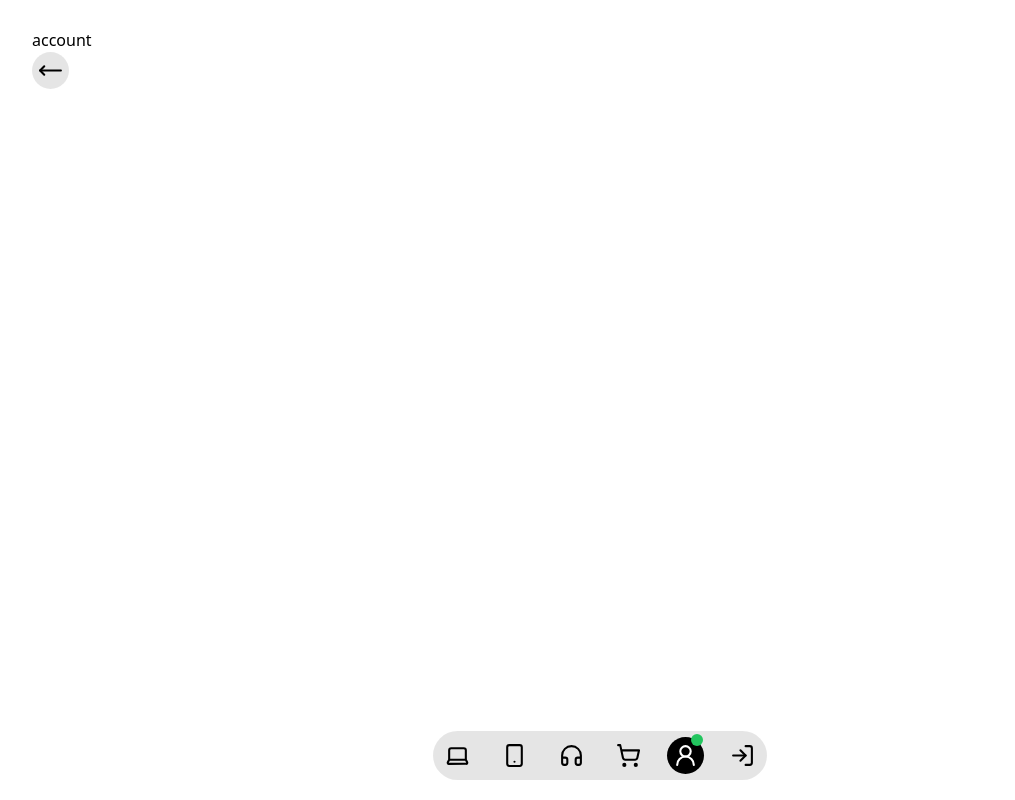
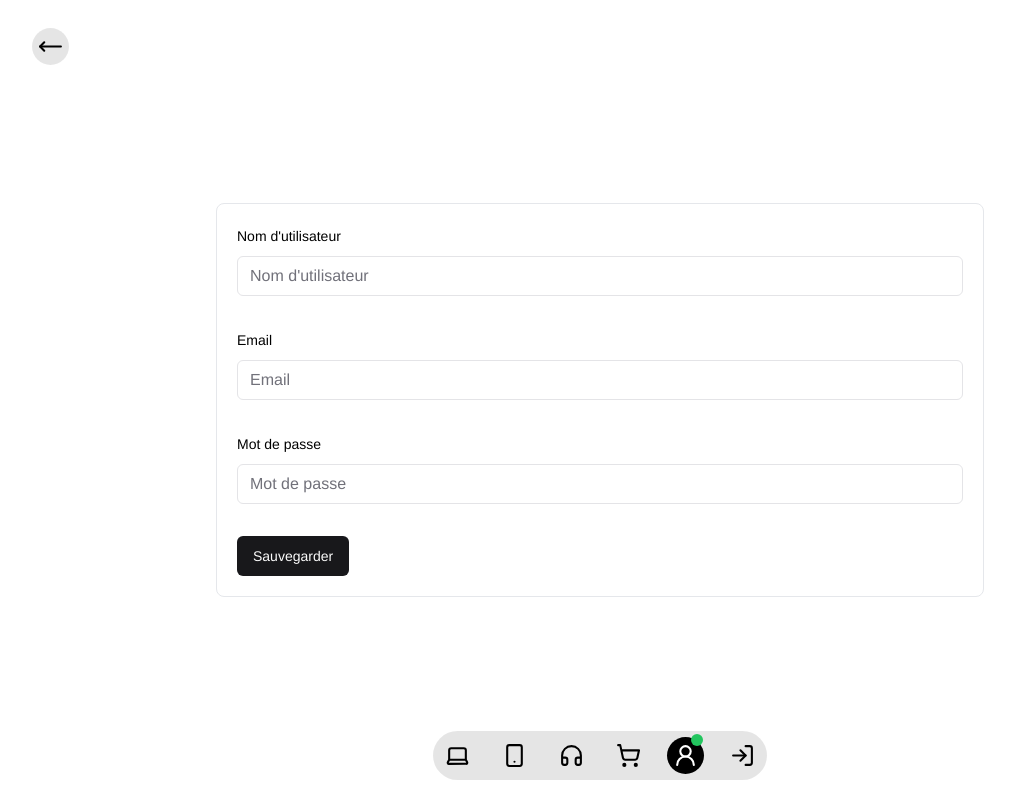
Before and after one commit to SelimAr/Shop-Nextjs-Strapi-Supabase, a Next.js app in the folder frontend/: page /account in a window 1280 px wide. Shown: the whole page, without its empty margins (40-1055 px from the left). Built offline with nearby package versions, Linux system fonts and the light colour scheme; a web font is replaced by a local one.

Commit message:
front commit

```diff
--- a/frontend/app/account/page.tsx
+++ b/frontend/app/account/page.tsx
@@ -3,18 +3,114 @@
 import React from "react";
 import { useRouter } from "next/navigation";
 import { MoveLeft } from "lucide-react";
+import { zodResolver } from "@hookform/resolvers/zod";
+import { useForm } from "react-hook-form";
+import { z } from "zod";
+import { Button } from "@/components/ui/button";
+import {
+  Form,
+  FormControl,
+  FormDescription,
+  FormField,
+  FormItem,
+  FormLabel,
+  FormMessage,
+} from "@/components/ui/form";
+import { Input } from "@/components/ui/input";
+
+const formSchema = z.object({
+  username: z
+    .string()
+    .min(2, {
+      message: "Le nom doit ccontenir au moins 2 caractères",
+    })
+    .max(25, {
+      message: "Le nom doit ccontenir moins de 25 caractères",
+    }),
+  email: z.string().email({
+    message: "L'email est invalide",
+  }),
+  password: z
+    .string()
+    .min(10, {
+      message: "Le mot de passe doit contenir au moins 10 caractères",
+    })
+    .max(30, {
+      message: "Le mot de passe ne peut pas contenir plus de 30 caractères",
+    }),
+});
 
 export default function page() {
   const router = useRouter();
+  const form = useForm<z.infer<typeof formSchema>>({
+    resolver: zodResolver(formSchema),
+    defaultValues: {
+      username: "",
+      email: "",
+      password: "",
+    },
+  });
+
+  function onSubmit(values: z.infer<typeof formSchema>) {
+    // Do something with the form values.
+    // ✅ This will be type-safe and validated.
+    console.log(values);
+  }
   return (
     <div>
-      <div>account</div>
       <button
         className="bg-black/10 p-1.5 rounded-full"
         onClick={() => router.push("/shop")}
       >
         <MoveLeft size={25} />
       </button>
+
+      <div className="border border-gray-200 p-5 w-full h-fit max-w-3xl inset-0 m-auto absolute rounded-lg font-arimo">
+        <Form {...form}>
+          <form onSubmit={form.handleSubmit(onSubmit)} className="space-y-8">
+            <FormField
+              control={form.control}
+              name="username"
+              render={({ field }) => (
+                <FormItem>
+                  <FormLabel>Nom d'utilisateur</FormLabel>
+                  <FormControl>
+                    <Input placeholder="Nom d'utilisateur" {...field} />
+                  </FormControl>
+                  <FormMessage />
+                </FormItem>
+              )}
+            />
+            <FormField
+              control={form.control}
+              name="email"
+              render={({ field }) => (
+                <FormItem>
+                  <FormLabel>Email</FormLabel>
+                  <FormControl>
+                    <Input placeholder="Email" {...field} />
+                  </FormControl>
+                  <FormMessage />
+                </FormItem>
+              )}
+            />
+            <FormField
+              control={form.control}
+              name="password"
+              render={({ field }) => (
+                <FormItem>
+                  <FormLabel>Mot de passe</FormLabel>
+                  <FormControl>
+                    <Input placeholder="Mot de passe" {...field} />
+                  </FormControl>
+                  <FormMessage />
+                </FormItem>
+              )}
+            />
+            <Button type="submit">Sauvegarder</Button>
+          </form>
+        </Form>
+      </div>
     </div>
   );
 }
--- a/frontend/app/components/ProductLists.tsx
+++ b/frontend/app/components/ProductLists.tsx
@@ -1,5 +1,14 @@
 import React from "react";
 
-export default function ProductLists() {
-  return <div className="text-red-500">ProductLists</div>;
+type ProductListsProps = {
+  path: string | undefined;
+};
+
+export default function ProductLists(props: ProductListsProps) {
+  const { path } = props;
+  return (
+    <div className="">
+      <div className="text-3xl font-semibold font-arimo capitalize">{path}</div>
+    </div>
+  );
 }
--- a/frontend/app/components/RenderPoduct.tsx
+++ b/frontend/app/components/RenderPoduct.tsx
@@ -7,15 +7,20 @@ import ProductLists from "./ProductLists";
 
 export default function RenderPoduct() {
   const pathname = usePathname();
-  const paths = ["laptops", "smartphones", "accessories", "review"];
-  const currentPath = paths.find((path) => path === pathname.split("/")[2]);
-
-  //test repo opened
+  const paths = [
+    { id: 1, pathEn: "laptops", pathFr: "ordinateurs portable" },
+    { id: 2, pathEn: "smartphones", pathFr: "téléphones mobile" },
+    { id: 3, pathEn: "accessories", pathFr: "accessoires" },
+    { id: 4, pathEn: "review", pathFr: "panier" },
+  ];
+  const currentPath = paths.find(
+    (path) => path.pathEn === pathname.split("/")[2]
+  );
 
   return (
     <>
-      {pathname === `/shop/${currentPath}` ? (
-        <ProductLists />
+      {pathname === `/shop/${currentPath?.pathEn}` ? (
+        <ProductLists path={currentPath?.pathFr} />
       ) : pathname === `/shop/productID` ? (
         <Product />
       ) : null}
--- a/frontend/app/register/page.tsx
+++ b/frontend/app/register/page.tsx
@@ -65,7 +65,7 @@ export default function page() {
             name="username"
             render={({ field }) => (
               <FormItem>
-                <FormLabel>Username</FormLabel>
+                <FormLabel>Nom d'utilisateur</FormLabel>
                 <FormControl>
                   <Input placeholder="Nom d'utilisateur" {...field} />
                 </FormControl>
--- a/frontend/components/ui/card.tsx
+++ b/frontend/components/ui/card.tsx
@@ -9,7 +9,7 @@ const Card = React.forwardRef<
   <div
     ref={ref}
     className={cn(
-      "rounded-lg border border-zinc-200 bg-white w-fit h-fit cursor-pointer m-2 hover:bg-zinc-50 text-zinc-950 shadow-sm dark:border-zinc-800 dark:bg-zinc-950 dark:text-zinc-50",
+      "rounded-lg border border-zinc-200 bg-white w-fit h-fit cursor-pointer m-2 font-arimo hover:bg-zinc-50 text-zinc-950 shadow-sm dark:border-zinc-800 dark:bg-zinc-950 dark:text-zinc-50",
       className
     )}
     {...props}
```
